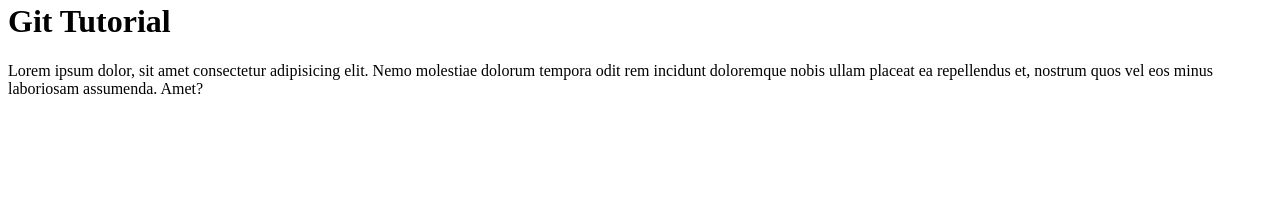
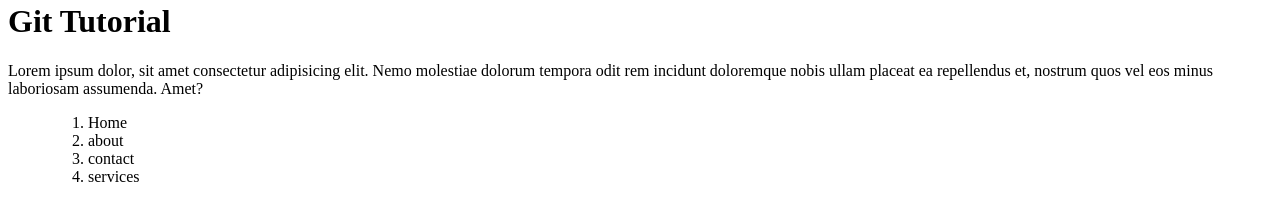
Before and after one commit to SanihaGowda/nmit_ses1, a plain HTML site: page index.html in a window 1280 px wide. Shown: the part 936-1138 px from the top of the page. Before the commit the page ends 1050 px from the top, so only its background shows below. Drawn offline with Linux system fonts and the light colour scheme.

Commit message:
ul and ol is added

```diff
--- a/index.html
+++ b/index.html
@@ -110,7 +110,14 @@
 
     <h1>Git Tutorial</h1>
     <p>Lorem ipsum dolor, sit amet consectetur adipisicing elit. Nemo molestiae dolorum tempora odit rem incidunt doloremque nobis ullam placeat ea repellendus et, nostrum quos vel eos minus laboriosam assumenda. Amet?</p>
-
+    <ul>
+        <ol>
+            <li>Home</li>
+            <li>about</li>
+            <li>contact</li>
+            <li>services</li>
+        </ol>
+    </ul>
 
 
 
```
